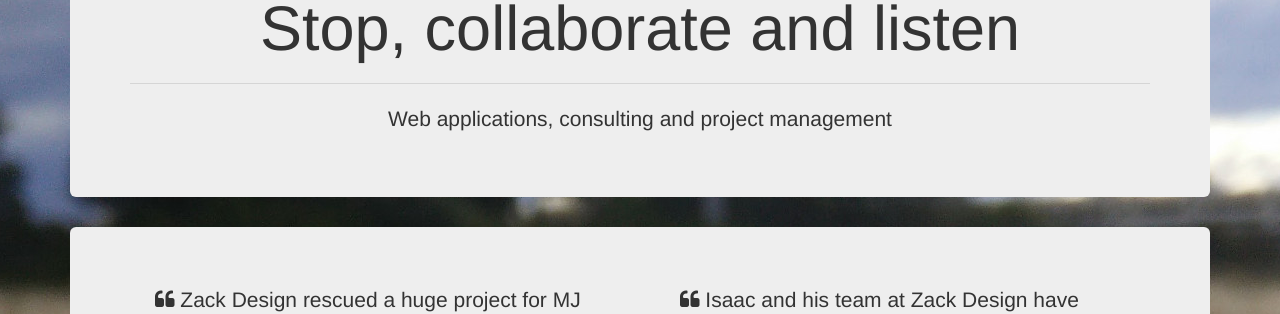
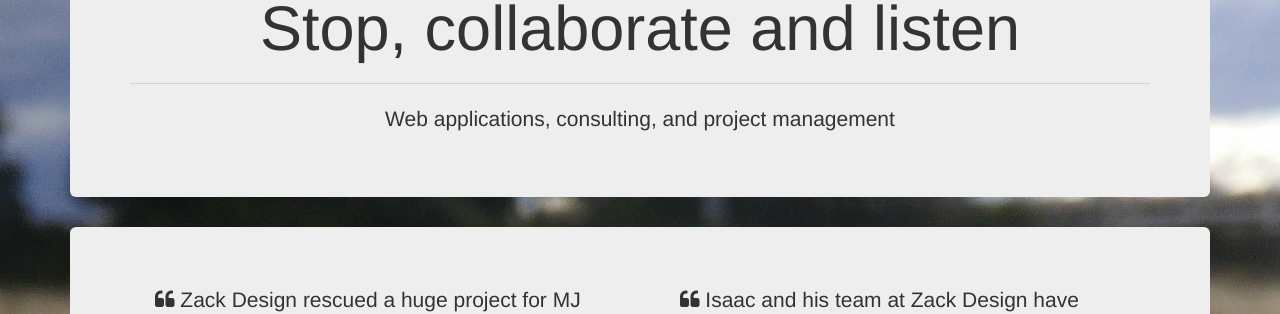
Before and after one commit to zackdesign/zackdesign.github.io, a Jekyll site: the page built from index.html, in a window 1280 px wide and 1068 px high. Shown: the part 154-468 px from the top of the window. Built offline with Jekyll 4.4.1, drawn with Linux system fonts in a browser that asks for light colours; nearby versions of some CDN libraries.

Commit message:
Fixed comma

```diff
--- a/_config.yml
+++ b/_config.yml
@@ -1,6 +1,6 @@
 name: Zack Design
 
-description: Web applications, consulting and project management
+description: Web applications, consulting, and project management
 
 google_analytics: UA-1437134-4
 
```
